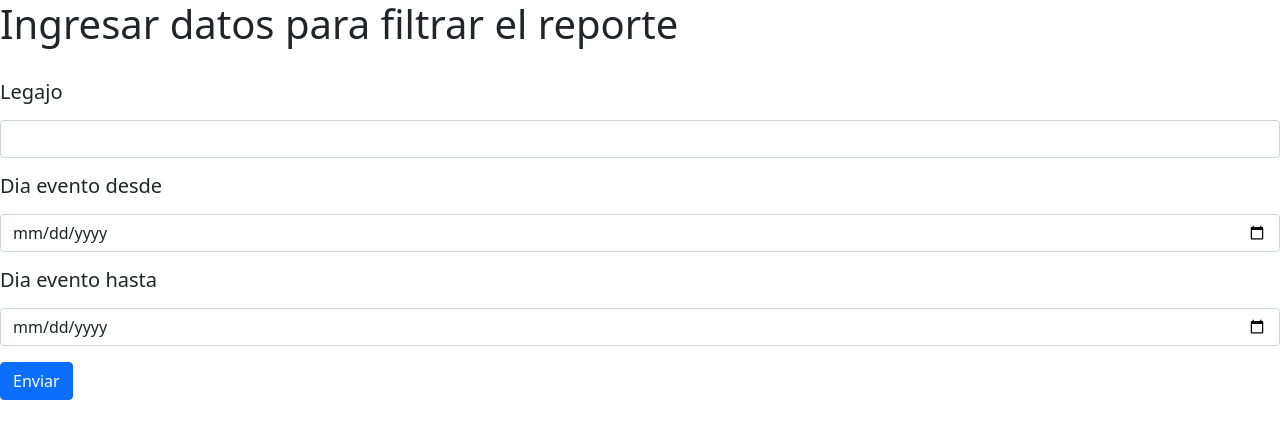
After one commit to BrunoBGIT/RRHH_Gestor_de_Avisos, a Flask app: page /Formulario_Reporte in a window 1280 px wide. The commit adds this page. Shown: the top 439 px of the page. Run offline with Flask 2, Linux system fonts and the light colour scheme; parts of the project's set-up code (start-up, migrations or seed data) failed here and were passed over; some libraries are stand-ins or nearby versions.

Commit message:
Index OK, Ingresar Registros OK, Reporte OK (Hay que mejorar Formulario), Colectivos NO, Actualiza Nomina NO

```diff
--- a/app/app.py
+++ b/app/app.py
@@ -1,12 +1,20 @@
-from flask import Flask, render_template, request
+from asyncio.windows_events import NULL
+from glob import glob
+from flask import Flask, render_template, request, url_for, redirect, jsonify
+from flask_mysqldb import MySQL
 from flask.templating import render_template
+import datetime
 
 app=Flask(__name__)
 
+# CONEXION MySQL
 app.config['MYSQL_HOST']='localhost'
-app.config['MYSQL_USER']='root'
+app.config['MYSQL_USER']='bruno'
 app.config['MYSQL_PASSWORD']=''
 app.config['MYSQL_DB']='rrhh_avisos'
+conexion = MySQL(app)
+
+
 #mysql=MySQL()
 
 @app.route('/')
@@ -14,9 +22,132 @@ def principal():
     return render_template('index.html')
 
 
-@app.route('/Formulario_Aviso')
+@app.route('/Formulario_Aviso') #PERMITE INGRESAR EL NRO DE LEGAJO A BUSCAR
 def solicitudes():
-    return render_template('Formulario_Aviso.html')
+    return render_template('Formulario_Busca_Leg.html')
+
+@app.route('/Formulario_Carga_Aviso', methods=['POST']) #TRAE LOS DATOS DEL LEGAJO E IMPRIME
+def carga_datos_leg():
+
+        if request.method=='POST':
+            global legajo
+            legajo=request.form['legajo_form']
+
+            cursor=conexion.connection.cursor()
+                #sql=('SELECT * FROM nomina WHERE legajo=%s', legajo)
+                #cursor.execute(sql)
+
+            cursor.execute("SELECT * FROM nomina WHERE legajo=%s", (legajo,))
+            persona_evento=cursor.fetchone()
+            if persona_evento is None:
+                return render_template('legajo_no_encontrado.html')
+
+            global nombre
+            global sector
+            nombre=persona_evento[1]
+            sector=persona_evento[2]
+
+
+        return render_template('Formulario_Carga_Aviso.html', persona=persona_evento)
+
+
+
+@app.route('/aviso_cargado_exitosamente', methods=['POST']) #REGISTRA AVISO EN BD
+def carga_aviso():
+
+        if request.method=='POST':
+            dia_evento= request.form['dia_evento']
+
+            #dia_evento_ddmmyy=datetime.datetime.strptime(dia_evento,'%Y-%m-%d')
+            #dia_evento_ddmmyy= dia_evento
+            #print("Fecha y Formato de Fecha")
+            #print(dia_evento)
+            #print(type(dia_evento))
+            #print(dia_evento_ddmmyy)
+            #print(type(dia_evento_ddmmyy))
+
+            titulo_evento=request.form['titulo_evento']
+            detalle_evento=request.form['detalle_evento']
+
+
+            print (legajo)
+            print (nombre)
+            print (sector)
+            print (dia_evento)
+            print (dia_evento)
+            print (titulo_evento)
+            print (detalle_evento)
+
+            #cursor.execute("INSERT INTO avisos (fecha_evento, LEG, NOMBRE, SECTOR, TITULO_EVENTO, DETALLE_EVENTO) VALUES (%s, %s, %s, %s, %s, %s)", (dia_evento,legajo,nombre, sector,titulo_evento,detalle_evento))
+            cursor=conexion.connection.cursor()
+            cursor.execute("INSERT INTO avisos (LEG, NOMBRE, SECTOR, fecha_evento, TITULO_EVENTO, DETALLE_EVENTO) VALUES (%s, %s, %s,%s,%s,%s)", (legajo,nombre,sector,dia_evento,titulo_evento,detalle_evento))
+            conexion.connection.commit()
+
+        return render_template('aviso_cargado_exitosamente.html')
+
+
+@app.route('/Formulario_Reporte') #PERMITE INGRESAR DATOS PARA PERSONALIZAR EL FILTRO
+def formulario_reporte():
+    return render_template('Formulario_Filtro_Reporte.html')
+
+
+@app.route('/Reporte', methods=['POST']) #PERMITE INGRESAR DATOS PARA PERSONALIZAR EL FILTRO
+def tabla_reporte():
+    if request.method=='POST':
+            legajo=request.form['legajo']
+            dia_evento_desde=request.form['dia_evento_desde']
+            dia_evento_hasta=request.form['dia_evento_hasta']
+
+            if legajo=="":
+                if dia_evento_desde == "":
+                    if dia_evento_hasta =="":
+                        # --- IF NRO 1 LEG="" + DESDE ="" + HASTA="" -----
+                        cursor=conexion.connection.cursor()
+                        cursor.execute("SELECT nro_aviso, fecha_carga, date_format(fecha_evento,'%d-%m-%Y'), LEG, NOMBRE, SECTOR, TITULO_EVENTO, DETALLE_EVENTO FROM avisos")
+                        reporte_eventos=cursor.fetchall()
+                    else:
+                        # --- IF NRO 2 LEG="" + DESDE ="" + HASTA="DD-MM-YY" -----
+                            cursor=conexion.connection.cursor()
+                            cursor.execute("SELECT nro_aviso, fecha_carga, date_format(fecha_evento,'%%d-%%m-%%Y'), LEG, NOMBRE, SECTOR, TITULO_EVENTO, DETALLE_EVENTO FROM avisos  WHERE fecha_evento<%s", (dia_evento_hasta,))
+                            reporte_eventos=cursor.fetchall()
+                else:
+                    if dia_evento_hasta=="":
+                        # --- IF NRO 3 LEG="" + DESDE ="DD-MM-YY"  + HASTA "" -----
+                        cursor=conexion.connection.cursor()
+                        cursor.execute("SELECT nro_aviso, fecha_carga, date_format(fecha_evento,'%%d-%%m-%%Y'), LEG, NOMBRE, SECTOR, TITULO_EVENTO, DETALLE_EVENTO FROM avisos  WHERE fecha_evento>%s", (dia_evento_desde,))
+                        reporte_eventos=cursor.fetchall()
+                    else:
+                        # --- IF NRO 4 LEG="" + DESDE ="DD-MM-YY"  + HASTA "DD-MM-YY" -----
+                        cursor=conexion.connection.cursor()
+                        cursor.execute("SELECT nro_aviso, fecha_carga, date_format(fecha_evento,'%%d-%%m-%%Y'), LEG, NOMBRE, SECTOR, TITULO_EVENTO, DETALLE_EVENTO FROM avisos  WHERE fecha_evento>%s AND fecha_evento<%s", (dia_evento_desde,dia_evento_hasta))
+                        reporte_eventos=cursor.fetchall()
+            else:
+                if dia_evento_desde == "":
+                    if dia_evento_hasta =="":
+                        # --- IF NRO 5 LEG="#####" + DESDE ="" + HASTA="" -----
+                        cursor=conexion.connection.cursor()
+                        cursor.execute("SELECT nro_aviso, fecha_carga, date_format(fecha_evento,'%%d-%%m-%%Y'), LEG, NOMBRE, SECTOR, TITULO_EVENTO, DETALLE_EVENTO FROM avisos WHERE LEG=%s", (legajo,))
+                        reporte_eventos=cursor.fetchall()
+                    else:
+                        # --- IF NRO 6 LEG="####" + DESDE ="" + HASTA="DD-MM-YY" -----
+                            cursor=conexion.connection.cursor()
+                            cursor.execute("SELECT nro_aviso, fecha_carga, date_format(fecha_evento,'%%d-%%m-%%Y'), LEG, NOMBRE, SECTOR, TITULO_EVENTO, DETALLE_EVENTO FROM avisos  WHERE LEG=%s AND fecha_evento<%s", (legajo,dia_evento_hasta))
+                            reporte_eventos=cursor.fetchall()
+                else:
+                    if dia_evento_hasta=="":
+                        # --- IF NRO 7 LEG="####" + DESDE ="DD-MM-YY"  + HASTA "" -----
+                        cursor=conexion.connection.cursor()
+                        cursor.execute("SELECT nro_aviso, fecha_carga, date_format(fecha_evento,'%%d-%%m-%%Y'), LEG, NOMBRE, SECTOR, TITULO_EVENTO, DETALLE_EVENTO FROM avisos WHERE LEG=%s AND fecha_evento>%s", (legajo,dia_evento_desde))
+                        reporte_eventos=cursor.fetchall()
+                    else:
+                        # --- IF NRO 8 LEG="####" + DESDE ="DD-MM-YY"  + HASTA "DD-MM-YY" -----
+                        cursor=conexion.connection.cursor()
+                        cursor.execute("SELECT nro_aviso, fecha_carga, date_format(fecha_evento,'%%d-%%m-%%Y'), LEG, NOMBRE, SECTOR, TITULO_EVENTO, DETALLE_EVENTO FROM avisos  WHERE LEG=%s AND fecha_evento>%s AND fecha_evento<%s", (legajo,dia_evento_desde,dia_evento_hasta))
+                        reporte_eventos=cursor.fetchall()
+
+    return render_template('Reporte_avisos.html', eventos=reporte_eventos)
+
+
 
 if __name__=='__main__':
     app.run(debug=True, port=5000)
--- a/app/static/css/estilo.css
+++ b/app/static/css/estilo.css
@@ -117,6 +117,12 @@ input[type=number]::-webkit-outer-spin-button {
     margin-top: 15px;
 }
 
+.datos_persona{
+    background-color: lightgray;
+    padding-left: 15px;
+    border-radius: 5px;
+}
+
 .carga{
     background-color: lightgray;
     margin-top: 15px;
--- /dev/null
+++ b/app/templates/Formulario_Filtro_Reporte.html
@@ -0,0 +1,58 @@
+<!DOCTYPE html>
+<html lang="en">
+<head>
+    <meta charset="UTF-8">
+    <meta http-equiv="X-UA-Compatible" content="IE=edge">
+    <meta name="viewport" content="width=device-width, initial-scale=1.0">
+    <link href="https://cdn.jsdelivr.net/npm/bootstrap@5.1.3/dist/css/bootstrap.min.css" rel="stylesheet" integrity="sha384-1BmE4kWBq78iYhFldvKuhfTAU6auU8tT94WrHftjDbrCEXSU1oBoqyl2QvZ6jIW3" crossorigin="anonymous">
+    <title>Document</title>
+</head>
+<body>
+    <h1>Ingresar datos para filtrar el reporte</h1><br>
+
+    <form action="/Reporte" method="post">
+        <div class="mb-3">
+          <label for="exampleInput1" class="form-label"><h5>Legajo</h5></label>
+          <input type="text" class="form-control" id="exampleInput1" name="legajo" aria-describedby="emailHelp">
+
+        </div>
+        <div class="mb-3">
+          <label for="exampleInputPassword1" class="form-label"><h5>Dia evento desde</h5></label>
+          <input type="date" class="form-control" name="dia_evento_desde" id="exampleInputPassword1">
+        </div>
+        <div class="mb-3">
+          <label for="exampleInputPassword2" class="form-label"><h5>Dia evento hasta</h5></label>
+          <input type="date" class="form-control" name="dia_evento_hasta" id="exampleInputPassword2">
+        </div>
+        <button type="submit" class="btn btn-primary">Enviar</button>
+      </form>
+
+<!--
+    <form action="/Reporte" method="post">
+
+        <div class="field2">
+            <label for="legajo">Legajo</label>
+            <input type="text" name="legajo">
+        </div>
+
+        <div class="field3">
+            <label for="">Fecha evento desde</label>
+            <input type="date" name="dia_evento_desde">
+        </div>
+        <div class="field3">
+            <label for="">Fecha evento hasta</label>
+            <input type="date" name="dia_evento_hasta">
+        </div>
+
+
+        <div class="boton">
+            <input type="submit">
+        </div>
+
+
+    </form>
+
+-->
+
+</body>
+</html>
--- /dev/null
+++ b/app/templates/aviso_cargado_exitosamente.html
@@ -0,0 +1,6 @@
+
+<h1>Aviso cargado exitosamente!</h1>
+
+<form action="/">
+<button type="submit">Volver al inicio</button>
+</form>
--- a/app/templates/index.html
+++ b/app/templates/index.html
@@ -28,7 +28,7 @@
         <figcaption>Tardanza Colectivo</figcaption>
     </figure>
     <figure>
-        <a href="https://www.clarin.com/"><img id="fondo3"></a>
+        <a href="{{ url_for('formulario_reporte') }}"><img id="fondo3"></a>
         <figcaption>Reporte de avisos</figcaption>
     </figure>
     <figure>
```
Also changed, not shown: app/app_PRUEBAS.py (added, +34 -0 lines), app/templates/Formulario_Aviso-ORIGINAL - copia.html (added, +49 -0 lines), app/templates/Formulario_Busca_Leg.html (added, +26 -0 lines), app/templates/Formulario_Carga_Aviso.html (renamed from app/templates/Formulario_Aviso.html, +9 -12 lines), app/templates/Reporte_avisos - copia.html (added, +31 -0 lines), app/templates/Reporte_avisos.html (added, +48 -0 lines), app/templates/legajo_no_encontrado.html (added, +8 -0 lines).
